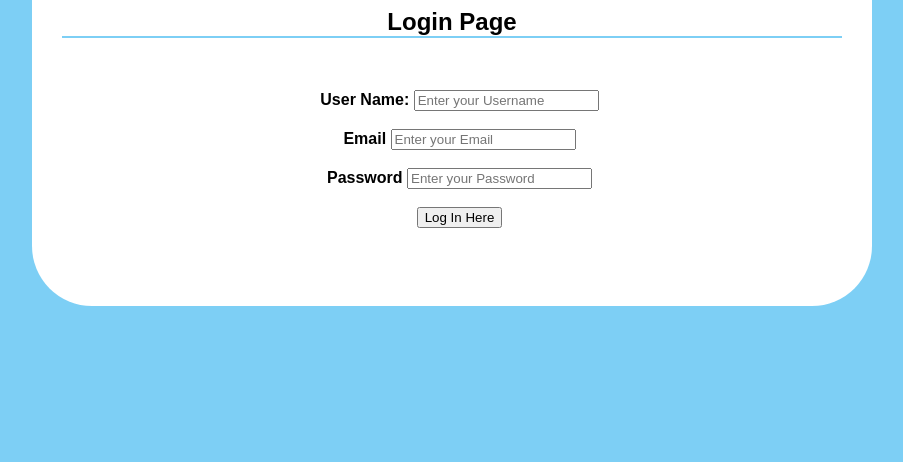
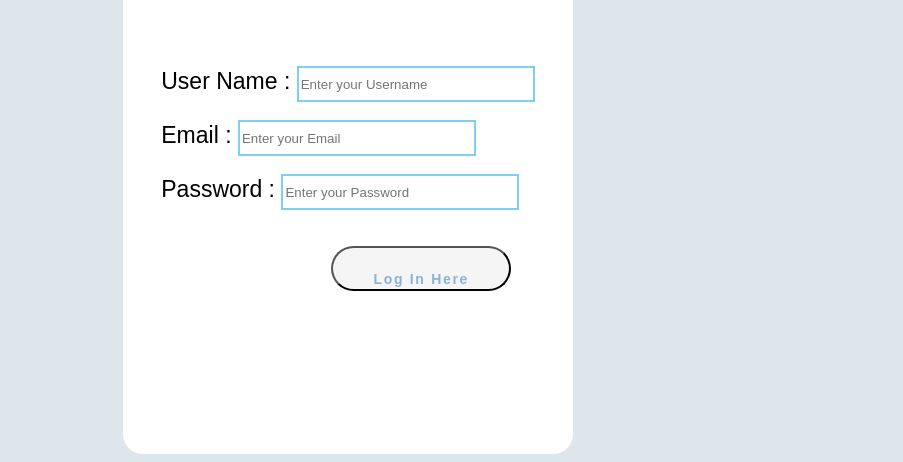
Before and after one commit to Yordanos2526/Assignment1, a plain HTML site: page index.html in a window 1280 px wide. Shown: the part 354-816 px from the top of the page, without its empty margins (292-1195 px from the left). Drawn offline with Linux system fonts and the light colour scheme.

Commit message:
init commit

```diff
--- a/index.css
+++ b/index.css
@@ -1,22 +1,75 @@
 body{
-    background-color:  rgb(125, 207, 245);
-    margin-top: 170PX;
+    background-color:  rgb(221, 230, 235);
     font-family: Arial, Helvetica, sans-serif;
+    display: flex;
+    justify-content: center;
+    align-content: center;
+    height: 100vh;
+    flex-direction: column;
+    align-items: center;
 }
 .form{
     background-color: white;
-    width: 780px;
-    height: 420px;
-    margin-left: 25%;
-    padding: 40px 30px 30px 30px;
-    border-radius: 60px;
-    margin-top: 10%;
+    width: 450px;
+    height: 520px;
+    border-radius: 20px;
+    display: flex;
+    justify-content: center;
+    align-content: center;
+    height: 100vh;
+    flex-direction: column;
+    align-items: center;
 
 }
 .a{
-    margin-left: 15px;
+    margin-left: 90px;
 }
 h2.active {
-    border-bottom: 2px solid rgb(125, 207, 245);
-    margin-bottom: 2%;
+   /* border-bottom: 2px solid rgb(125, 207, 245);*/
+    align-content: center;
   }
+  .button1 {
+    background-color: whitesmoke;
+    display: inline-block;
+    position: relative;
+    width: 180px;
+    height: 45px;
+    border-radius: 27px;
+    color: #88b3d9;
+    font: 700 14px/60px "Droid Sans", sans-serif;
+    letter-spacing: 0.12em;
+    text-align: center;
+    text-decoration: none;
+    margin-left: 170px;
+  }
+  .c{
+
+    font-family: Arial;
+    font-size: 23px;
+    padding-top: 20%;
+
+  }
+  img{
+    display: flex;
+    justify-content: center;
+    align-content: center;
+    height: 50vh;
+    flex-direction: column;
+    align-items: center;
+  }
+  .d{
+    color: black;
+    border: 2px solid rgb(125, 207, 245);
+    width: 230px;
+    height: 30px;
+
+  }
+
+  .root {
+    display: flex;
+justify-content: center;
+align-content: center;
+height: 100vh;
+flex-direction: column;
+align-items: center;
+  }
--- a/index.html
+++ b/index.html
@@ -5,22 +5,22 @@
     <link rel="stylesheet" href="index.css">
 </head>
 <body>
-    <div align="center" class="form">
+    <div class="form">
     <img src="logo3.jpg" alt="logo Icon" style="width:178px;height:128px;">
-    <h2 class="active">Login Page</h2><br> <br>
+    <h2 class="active">Login Page</h2><br><br><br>
     <form>
-        <div  align="center" class="a">
-        <label><b>User Name:</b></label>
-        <input type="text" name="Uname" id="Uname" placeholder="Enter your Username">
+         <br>
+        <label class="c">User Name :  </label>
+        <input class="d" type="text" name="Uname" id="Uname" placeholder="Enter your Username">
         <br><br>
-        <label><b>Email</b></label>
-        <input type="email" name="Email" id="Uname" placeholder="Enter your Email ">
+        <label class="c">Email : </label>
+        <input class="d" type="email" name="Email" id="Uname" placeholder="Enter your Email ">
         <br><br>
-        <label><b>Password</b></label>
-        <input type="Password" name="Pass" id="Pass" placeholder="Enter your Password">
+        <label class="c">Password : </label>
+        <input  class="d" type="Password" name="Pass" id="Pass" placeholder="Enter your Password">
+        <br><br>  <br>
+        <input type="button" name="log" id="log" value="Log In Here" class="button1">
         <br><br>
-        <input type="button" name="log" id="log" value="Log In Here">
-        <br><br></div>
     </form>
 </div>
 </body>
```
